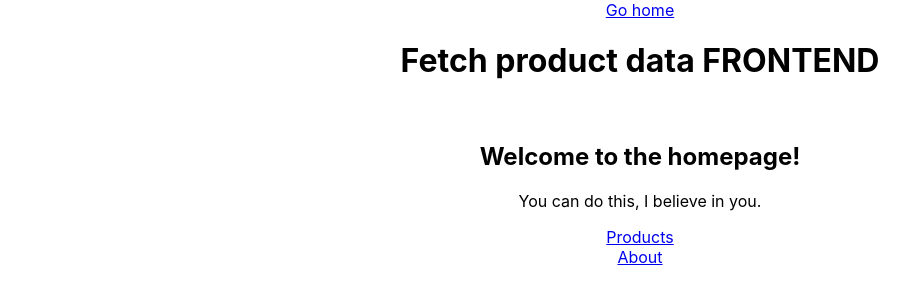
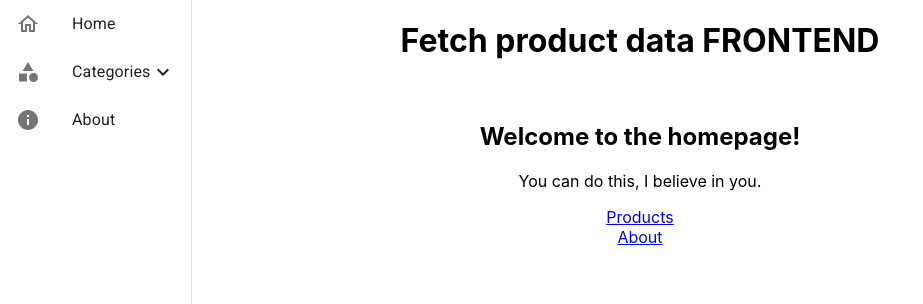
Before and after one commit to OlehIlchyshyn/diploma-frontend, a React (Create React App) app: page / in a window 1280 px wide. Shown: the top 304 px of the page, without its empty margins (0-923 px from the left). Built offline with nearby package versions, Linux system fonts and the light colour scheme.

Commit message:
NavBar draft

```diff
--- a/package.json
+++ b/package.json
@@ -5,6 +5,7 @@
   "dependencies": {
     "@emotion/react": "^11.9.0",
     "@emotion/styled": "^11.8.1",
+    "@mui/icons-material": "^5.6.1",
     "@mui/material": "^5.6.0",
     "@testing-library/jest-dom": "^5.16.2",
     "@testing-library/react": "^12.1.4",
--- a/src/App.js
+++ b/src/App.js
@@ -2,11 +2,12 @@ import { Routes, Route, Link } from "react-router-dom";
 import ProductList from "./components/product/ProductList";
 import Product from "./components/product/Product";
 import "./App.css";
+import NavBar from "./components/menu/NavBar";
 
 const App = () => {
   return (
     <div className="App">
-      <Link to={"/"}>Go home</Link>
+      <NavBar />
       <h1>Fetch product data FRONTEND</h1>
       <br />
       <Routes>
@@ -51,9 +52,6 @@ const About = () => {
         <h2>Who are we?</h2>
         <p>That feels like an existential question, don't you think?</p>
       </main>
-      <nav>
-        <Link to="/">Home</Link>
-      </nav>
     </>
   );
 };
--- /dev/null
+++ b/src/components/menu/NavBar.jsx
@@ -0,0 +1,106 @@
+import { useState } from "react";
+import { Link } from "react-router-dom";
+import {
+  List,
+  ListItem,
+  ListItemIcon,
+  ListItemText,
+  Collapse,
+  Drawer,
+} from "@mui/material";
+import HomeOutlinedIcon from "@mui/icons-material/HomeOutlined";
+import CategoryIcon from "@mui/icons-material/Category";
+import InfoIcon from "@mui/icons-material/Info";
+import ExpandLessIcon from "@mui/icons-material/ExpandLess";
+import ExpandMoreIcon from "@mui/icons-material/ExpandMore";
+
+import { hasChildren } from "../../utils";
+
+const menu = [
+  {
+    icon: <HomeOutlinedIcon />,
+    title: "Home",
+    to: "/",
+    items: [],
+  },
+  {
+    icon: <CategoryIcon />,
+    title: "Categories",
+    items: [
+      {
+        title: "Computers & Laptops",
+        items: [
+          {
+            title: "Computers",
+            to: "/computers",
+          },
+          {
+            title: "Laptops",
+            to: "/laptops",
+          },
+          {
+            title: "Tablets",
+            to: "/tablets",
+          },
+        ],
+      },
+    ],
+  },
+  {
+    icon: <InfoIcon />,
+    title: "About",
+  },
+];
+
+const MenuItem = ({ item }) => {
+  const Component = hasChildren(item) ? MultiLevel : SingleLevel;
+  return <Component item={item} />;
+};
+
+const SingleLevel = ({ item }) => {
+  return (
+    <ListItem button component={Link} to={item.to || "/404"}>
+      <ListItemIcon>{item.icon}</ListItemIcon>
+      <ListItemText primary={item.title} />
+    </ListItem>
+  );
+};
+
+const MultiLevel = ({ item }) => {
+  const { items: children } = item;
+  const [open, setOpen] = useState(false);
+
+  const handleClick = () => {
+    setOpen((prev) => !prev);
+  };
+
+  return (
+    <>
+      <ListItem button onClick={handleClick}>
+        <ListItemIcon>{item.icon}</ListItemIcon>
+        <ListItemText primary={item.title} />
+        {open ? <ExpandLessIcon /> : <ExpandMoreIcon />}
+      </ListItem>
+      <Collapse in={open} timeout="auto" unmountOnExit>
+        <List component="div" disablePadding>
+          {children.map((child, key) => (
+            <MenuItem key={key} item={child} />
+          ))}
+        </List>
+      </Collapse>
+    </>
+  );
+};
+
+const MenuItems = () => {
+  return menu.map((item, key) => <MenuItem key={key} item={item} />);
+};
+
+const NavBar = () => {
+  return (
+    <Drawer variant="persistent" anchor="left" open>
+      <MenuItems />
+    </Drawer>
+  );
+};
+export default NavBar;
--- a/src/components/product/ProductList.jsx
+++ b/src/components/product/ProductList.jsx
@@ -14,8 +14,6 @@ const ProductList = () => {
     API.get("products/").then((response) => setProductList(response.data));
   }
 
-  console.log(productList);
-
   return productList.length === 0 ? (
     <div>No products</div>
   ) : (
--- /dev/null
+++ b/src/utils.js
@@ -0,0 +1,17 @@
+export function hasChildren(item) {
+  const { items: children } = item;
+
+  if (children === undefined) {
+    return false;
+  }
+
+  if (children.constructor !== Array) {
+    return false;
+  }
+
+  if (children.length === 0) {
+    return false;
+  }
+
+  return true;
+}
```
Also changed, not shown: 1 other file (tests, documents, lock files or other folders).
